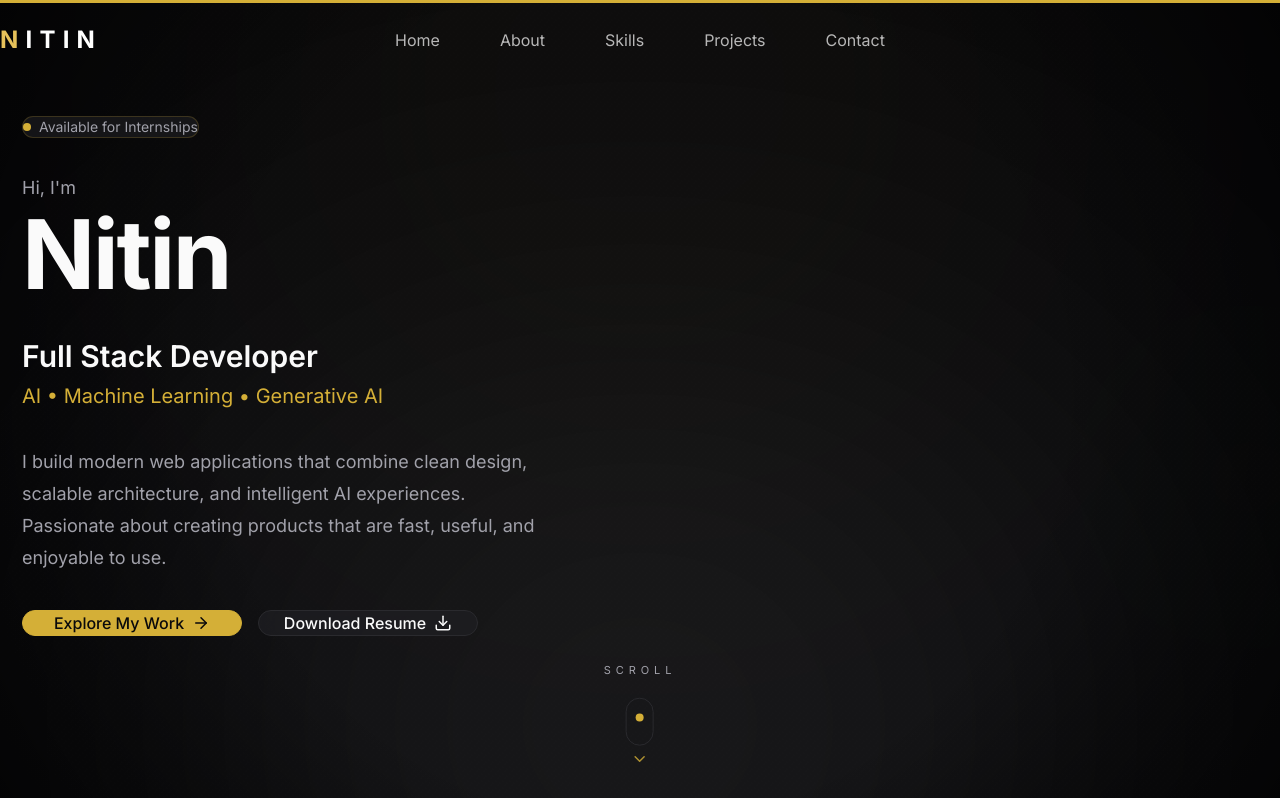
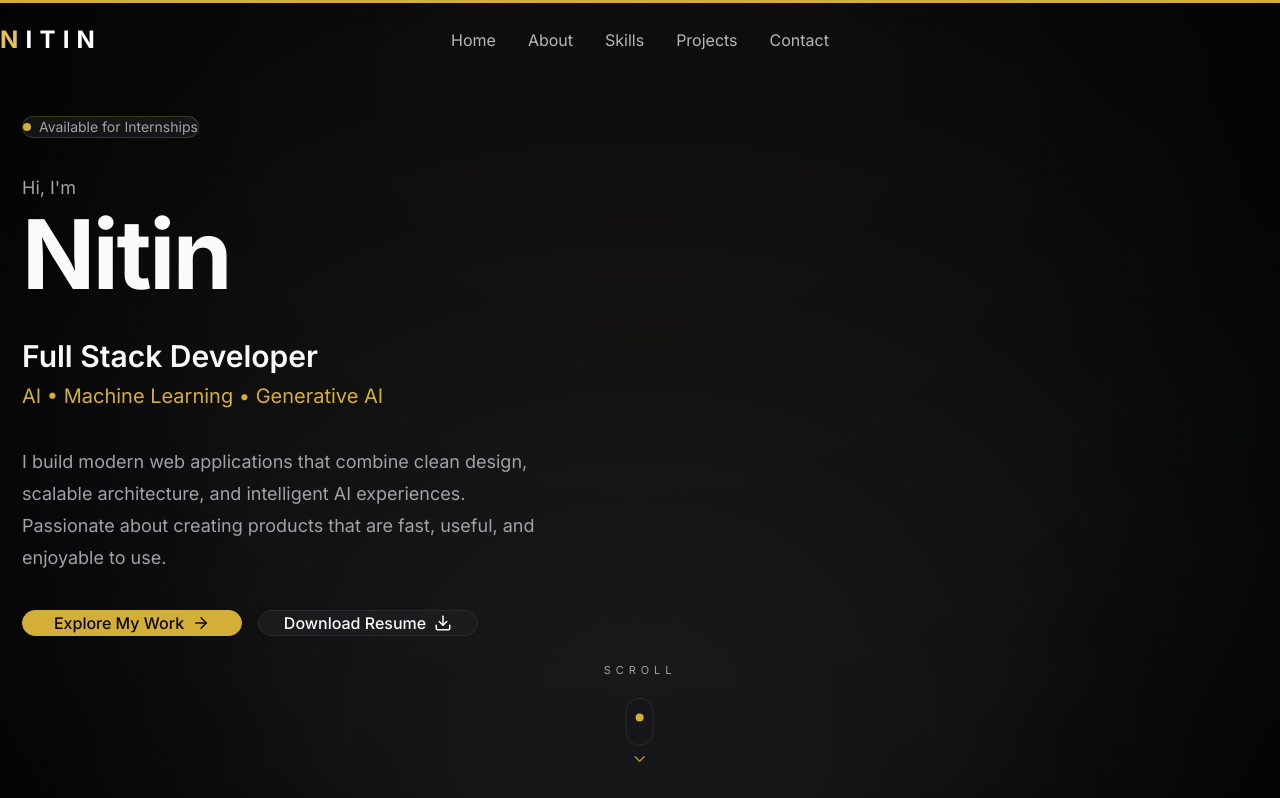
Before and after one commit to beldarnitin102/Portfolio, a Next.js app: page / in a window 1280 px wide. Shown: the top 798 px of the page. Built offline with nearby package versions, Linux system fonts and the light colour scheme.

Commit message:
the fix for see that in any get not issue

```diff
--- a/src/components/floating/FloatingCharacter.jsx
+++ b/src/components/floating/FloatingCharacter.jsx
@@ -34,7 +34,7 @@ export default function FloatingCharacter() {
   const cardRadiusChange = useTransform(scrollYProgress, [0, 0.08, 0.18], ["32px", "999px", "24px"]);
 
   return (
-    <div className="absolute inset-x-0 top-32 w-full max-w-[1360px] mx-auto pointer-events-none z-30 px-6 sm:px-8 lg:px-16 xl:px-20">
+    <div className="hidden xl:block absolute inset-x-0 top-32 w-full max-w-[1360px] mx-auto pointer-events-none z-30 px-6 sm:px-8 lg:px-16 xl:px-20">
       <motion.div
         style={{
           width: cardWidth,
--- a/src/components/hero/HeroContent.jsx
+++ b/src/components/hero/HeroContent.jsx
@@ -29,19 +29,9 @@ export default function HeroContent() {
         lg:mx-0
         text-center
         lg:text-left
-
-        /* Keep your upward shift */
-       {/* Look for these lines inside your parent div configuration: */}
-relative
--top-2
-lg:-top-6
-
-
-        /*
-          THE FIX FOR THE GAPS:
-          Turning this into a flex column allows us to use `gap-` utilities.
-          `gap-8` controls the vertical space between EVERY item uniformly!
-        */
+        relative
+        -top-2
+        lg:-top-6
         flex
         flex-col
         gap-7
--- a/src/components/layout/Navbar.jsx
+++ b/src/components/layout/Navbar.jsx
@@ -57,7 +57,7 @@ export default function Navbar() {
           </div>
 
           {/* Navigation Items (Perfect visual center alignment) */}
-          <nav className="hidden lg:flex items-center gap-15">
+          <nav className="hidden lg:flex items-center gap-8">
             {navigation.map((item) => (
               <a
                 key={item.id}
```
